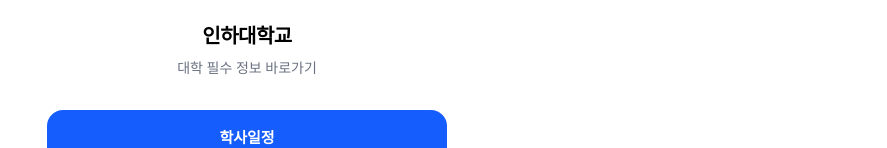
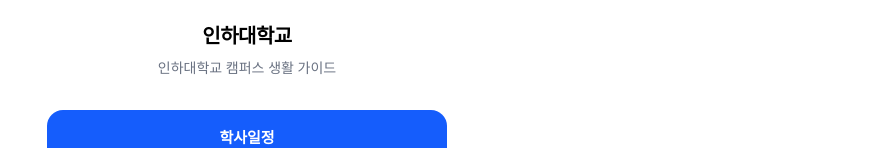
Before and after one commit to wonyeoe/icc_linkpage, a React (Vite) app: page / in a window 1280 px wide. Shown: the part 162-310 px from the top of the page, without its empty margins (393-1280 px from the left). Built offline with nearby package versions, Linux system fonts and the light colour scheme; a web font is replaced by a local one.

Commit message:
멘트 수정

```diff
--- a/src/Home.tsx
+++ b/src/Home.tsx
@@ -29,8 +29,8 @@
     ja: "仁荷大学",
   },
   subtitle: {
-    ko: "대학 필수 정보 바로가기",
-    en: "Essential University Links",
+    ko: "인하대학교 캠퍼스 생활 가이드",
+    en: "Inha Campus Guide",
     zh: "大学必备信息入口",
     ja: "大学必須情報へのリンク",
   },
```
